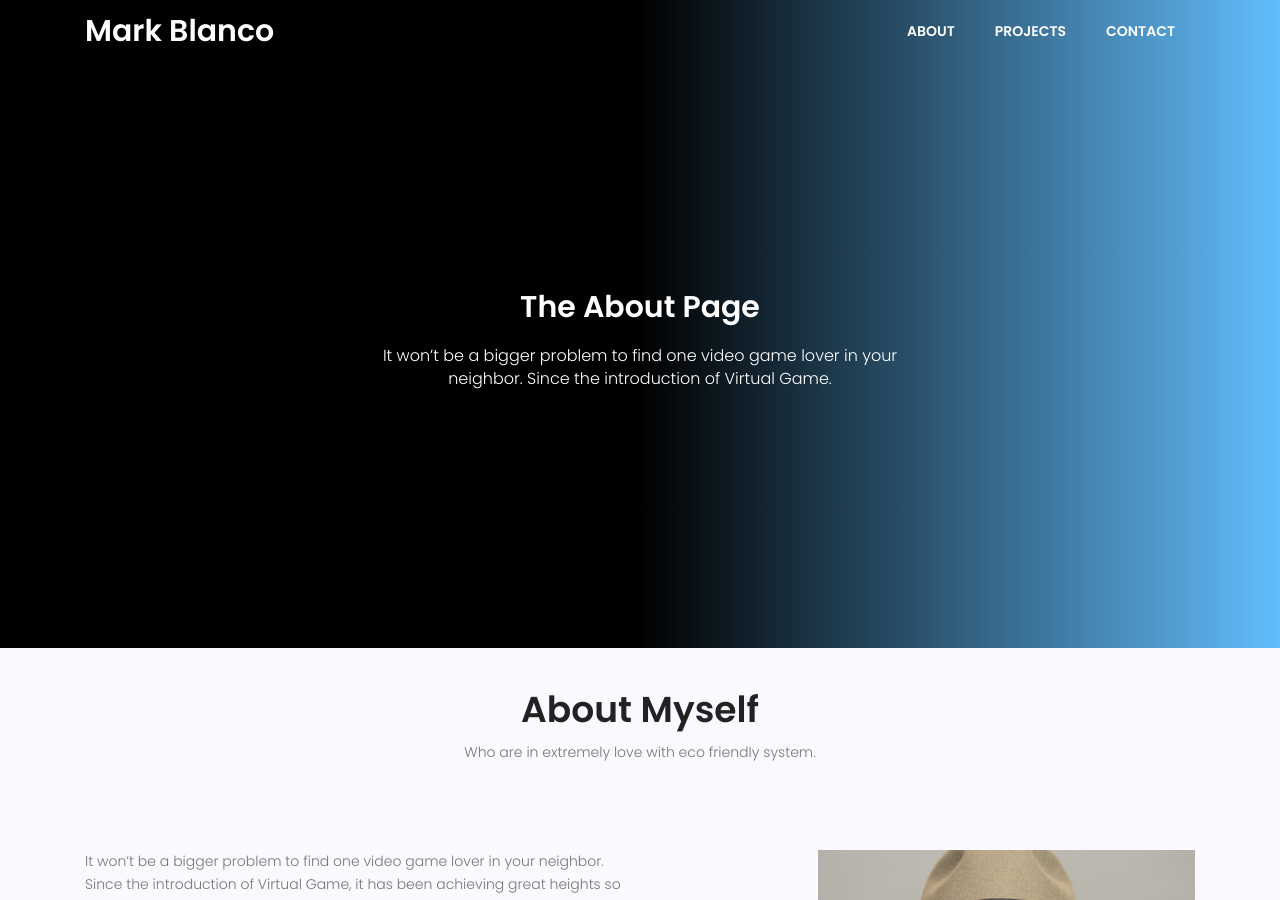
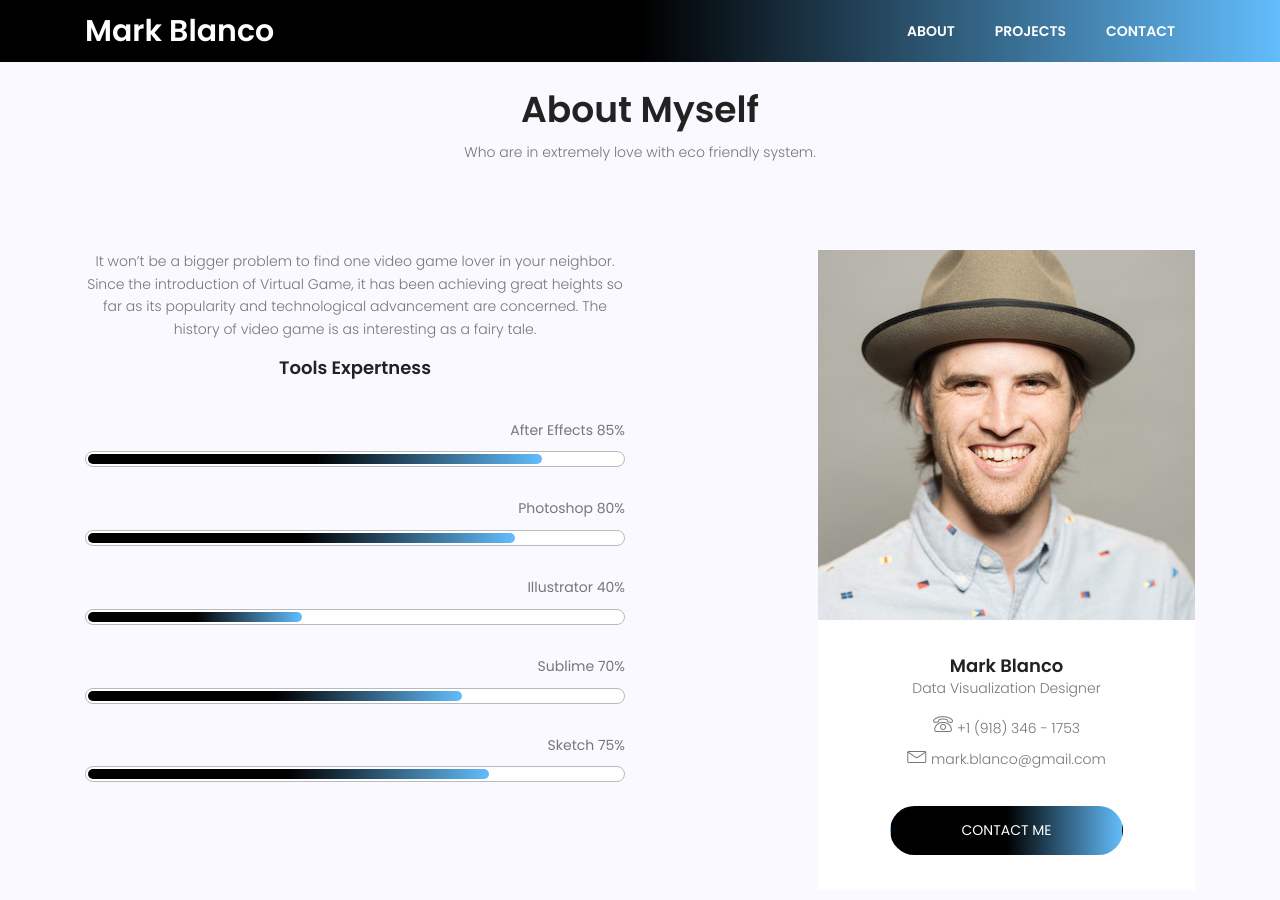
Before and after one commit to boombranco/boombranco.github.io, a Jekyll site: the page about.html, which Jekyll copies as it is, in a window 1280 px wide and 900 px high. Built offline with Jekyll 4.4.1, drawn with Linux system fonts in a browser that asks for light colours; nearby versions of some CDN libraries.

Commit message:
Updating about page

```diff
--- a/about.html
+++ b/about.html
@@ -64,19 +64,6 @@
           </div>
         </nav>
       </header>
-      <!-- End Header Area -->
-      <div class="container">
-        <div class="row height align-items-center justify-content-center">
-          <div class="col-lg-10">
-            <div class="generic-banner-content">
-              <h2 class="text-white">The About Page</h2>
-              <p class="text-white">It won’t be a bigger problem to find one video game lover in your <br> neighbor. Since the introduction of Virtual Game.</p>
-            </div>
-          </div>
-        </div>
-      </div>
-    </section>
-    <!-- End banner Area -->
 
     <!-- Start about Area -->
     <section class="about-area section-gap" id="about">
```
